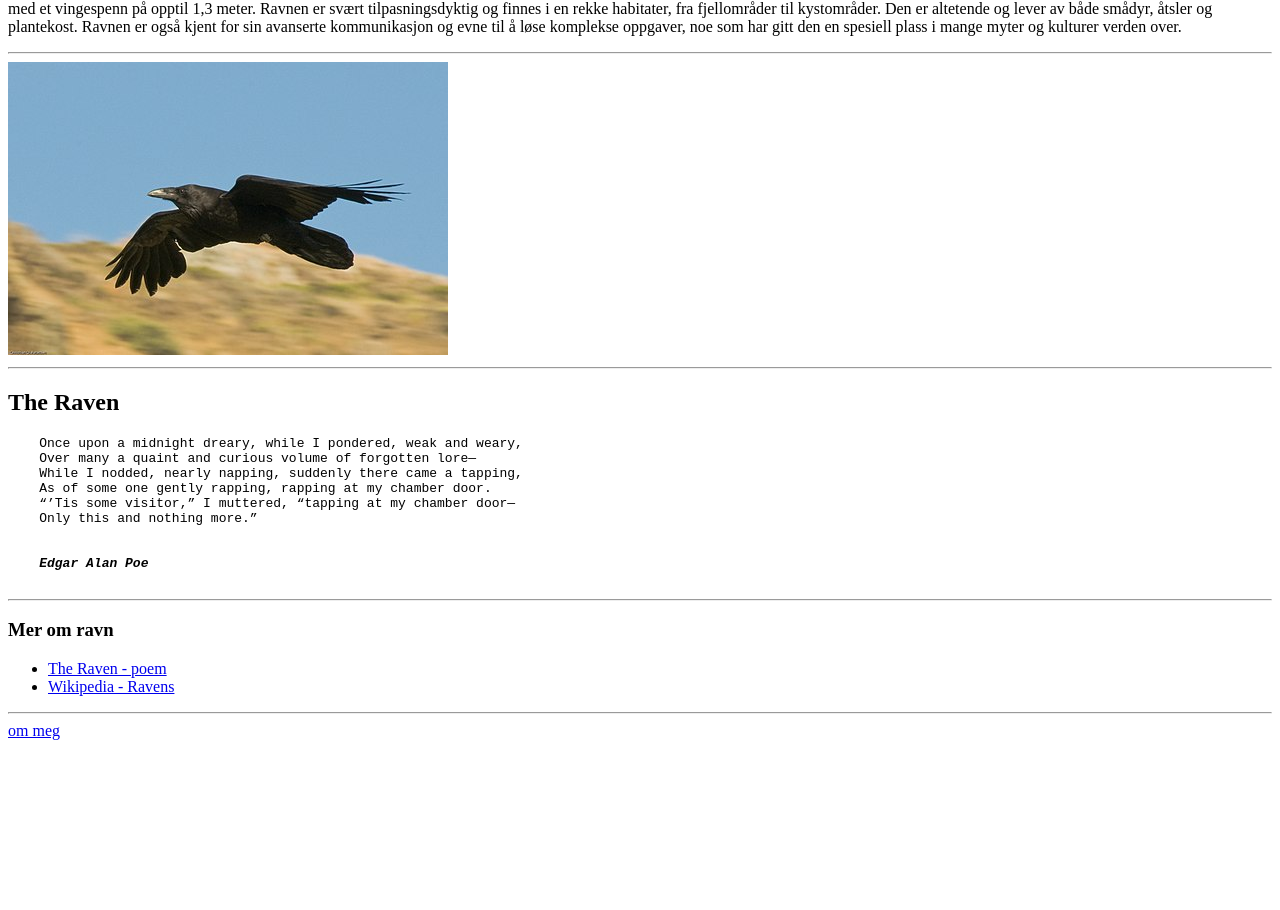
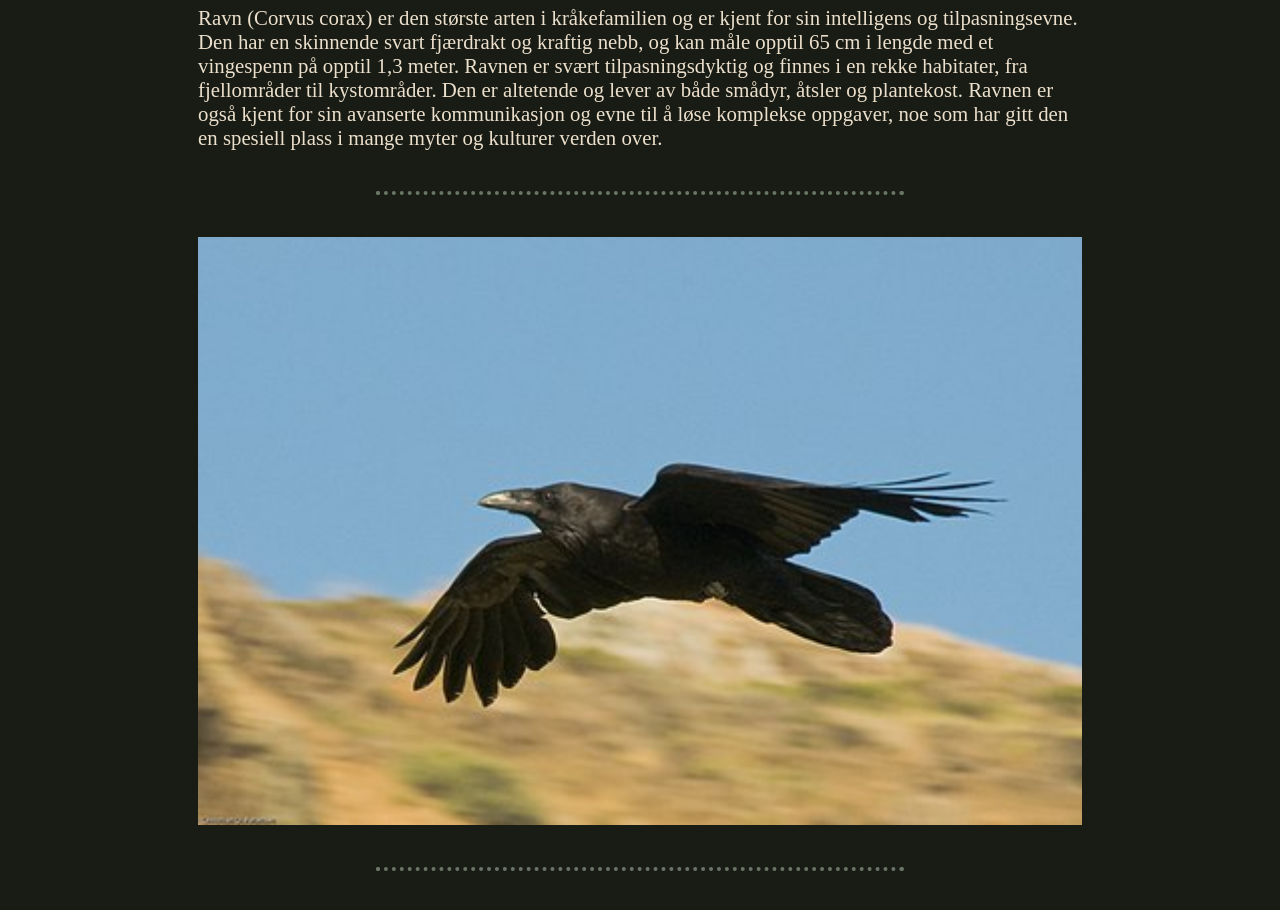
Before and after one commit to Pontifex-Programmerer/html-css-crash-course-files, a plain HTML site: page index.html in a window 1280 px wide. Shown: the part 98-1008 px from the top of the page. Before the commit the page ends 846 px from the top, so only its background shows below. Drawn offline with Linux system fonts and the light colour scheme.

Commit message:
adding basic css matching a proposed solution to the html/CSS basic tasks

```diff
--- /dev/null
+++ b/css/main.css
@@ -0,0 +1,62 @@
+* {
+    --dark: #181C14;
+    --dark-gray: #3C3D37;
+    --green-gray: #697565;
+    --beige-gray: #ECDFCC;
+}
+
+body  {
+    background-color: var(--dark);
+    color: var(--beige-gray);
+    font-size: 1.3rem;
+}
+
+h3 {
+    text-align: center;
+}
+div {
+    max-width: 85ch;
+    margin: 0 auto;
+}
+
+img {
+    display: block;
+    margin: 0 auto;
+    max-width: 100%;
+    width: 85ch;
+}
+
+pre {
+    border: 0 solid var(--beige-gray);
+    border-left-width: 2px;
+    max-width: 85ch;
+    white-space: pre-wrap;
+    word-wrap: break-word;
+}
+
+hr {
+    border-color: var(--green-gray);
+    border-style: dotted;
+    border-width: 4px;
+    border-top: none;
+    margin: 4ch auto;
+    width: 50ch;
+}
+
+ul {
+    padding: 0;
+    margin: 0 auto;
+    width: fit-content;
+    list-style-position: inside;
+}
+
+a {
+    color: white;
+}
+
+span {
+    display: block;
+    width: 100%;
+    text-align: center;
+    font-size: 2em;
+}
--- a/index.html
+++ b/index.html
@@ -3,6 +3,7 @@
 <head>
     <meta charset="UTF-8">
     <title>Geir Hilmersen</title>
+    <link rel="stylesheet" href="./css/main.css">
 </head>
 <body>
     <div>
@@ -35,7 +36,7 @@
     </div>
     <hr>
     <div>
-        <a href="./html/om.html">om meg</a>
+        <span><a href="./html/om.html">om meg</a></span>
     </div>
 </body>
 </html>
```
Also changed, not shown: html/om.html (+1 -0 lines).
